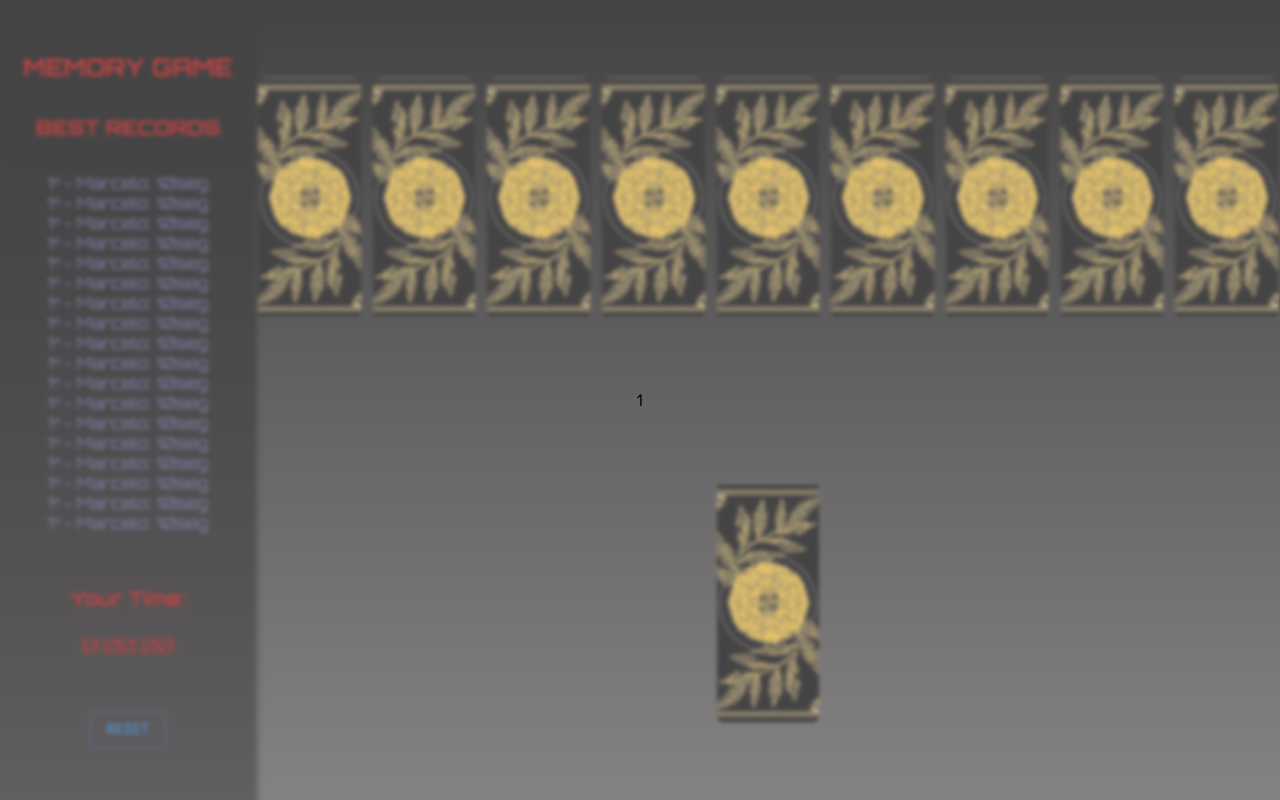
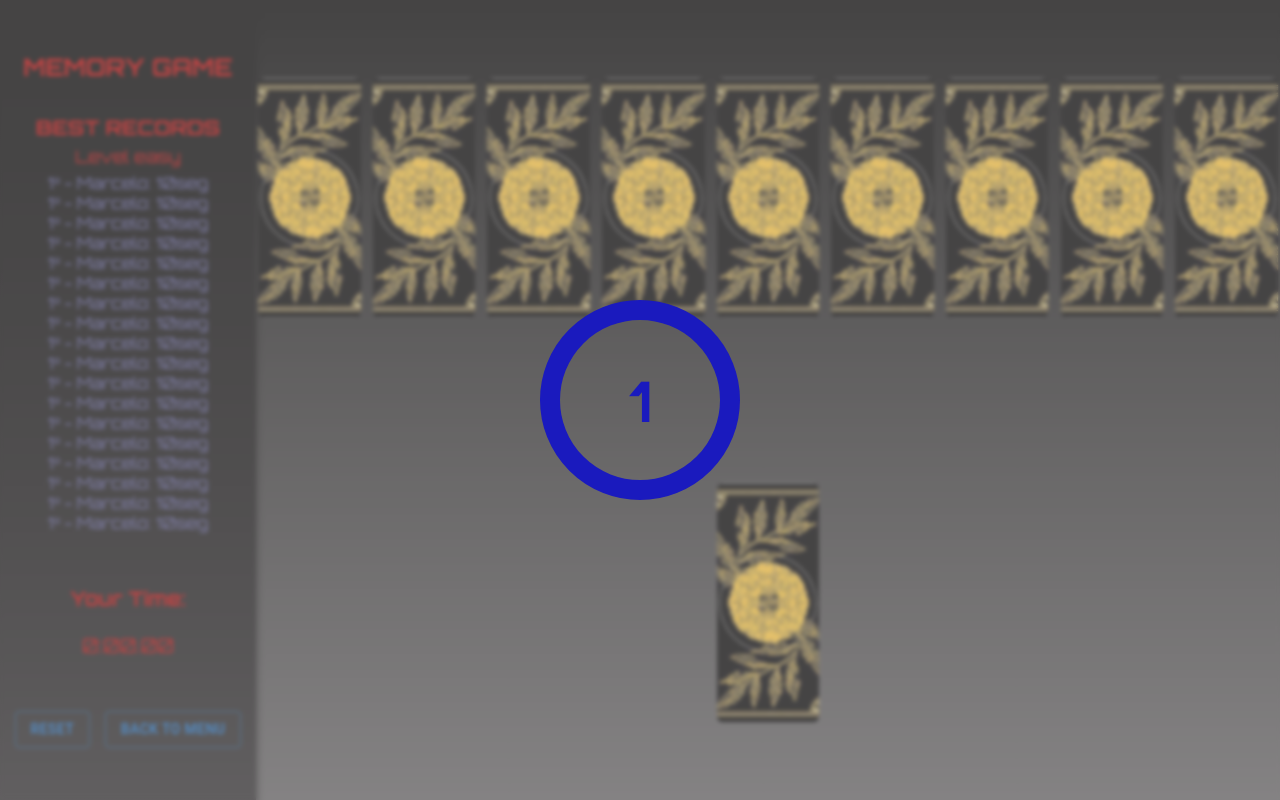
Before and after one commit to Marcelo-Siriaki/memory-game-fullstack, a React (Vite) app: page /home in a window 1280 px wide. Both pictures are taken after a click on the button "RESET". Built offline with nearby package versions, Linux system fonts and the light colour scheme.

Commit message:
button back to menu, level description on sidebar

```diff
--- a/src/components/countDownModal/index.jsx
+++ b/src/components/countDownModal/index.jsx
@@ -27,9 +27,9 @@ const CountdownModal = () => {
     }, []);
 
     return (
-        <div className="countdown-backdrop">
-            <main className="countdown-container">
-                <div>{countdown}</div>
+        <div className="countdown-modal-backdrop">
+            <main className="countdown-modal-container">
+                <div className="countdown-modal-txt">{countdown}</div>
             </main>
         </div>
     )
--- a/src/components/countDownModal/styles.css
+++ b/src/components/countDownModal/styles.css
@@ -1,4 +1,4 @@
-.countdown-backdrop {
+.countdown-modal-backdrop {
     position: fixed;
     top: 0;
     left: 0;
@@ -9,5 +9,26 @@
     display: flex;
     align-items: center;
     justify-content: center;
-    z-index: 999;
+    z-index: 1;
 }
+
+.countdown-modal-container {
+    display: flex;
+    justify-content: center;
+    align-items: center;
+    z-index: 2;
+
+    width: 200px;
+    height: 200px;
+
+    border-radius: 50%;
+    border: 20px rgb(26, 26, 190) solid;
+}
+
+.countdown-modal-txt {
+    color: rgb(26, 26, 190);
+    font-size: 56px;
+    font-weight: bold;
+
+    z-index: 3;
+}
--- a/src/components/sidebar/index.jsx
+++ b/src/components/sidebar/index.jsx
@@ -1,10 +1,13 @@
 import React from "react";
 import "./styles.css";
-import { BasicButtons } from "../../pages/login";
+import { BasicButtons } from "../../pages/menu";
 import useUser from "../../hooks/useUser";
 import Cronometer from "../cronometer";
+import { useNavigate } from "react-router-dom";
 
 const Sidebar = () => {
+    const navigate = useNavigate();
+
     const {
         setResetedCards,
         setAllMatch,
@@ -27,12 +30,23 @@ const Sidebar = () => {
         setCronometerOn(false);
     }
 
+    const handleBackToMenu = () => {
+        setResetedCards(true);
+        setAllMatch(false);
+        setGameMode({ ...gameMode });
+        setElapsedTime(0);
+        setCountdown(3);
+        setCronometerOn(false);
+        navigate("/");
+    }
+
     return (
         <nav className="sidebar-container">
 
             <h1 className="sidebar-game-title">MEMORY GAME</h1>
             <main className="sidebar-main">
                 <h2 className="sidebar-list-title">BEST RECORDS</h2>
+                <span className="sidebar-list-subtitle">Level {gameMode.difficult}</span>
                 <div className="sidebar-list">
                     <span className="sidebar-span">1º - Marcelo: 10seg</span>
                     <span className="sidebar-span">1º - Marcelo: 10seg</span>
@@ -60,11 +74,18 @@ const Sidebar = () => {
                 <Cronometer />
             </div>
 
-            <BasicButtons
-                btnType="button"
-                btnName="Reset"
-                onClick={handleReset}
-            />
+            <div className="sidebar-btns-container">
+                <BasicButtons
+                    btnType="button"
+                    btnName="Reset"
+                    onClick={handleReset}
+                />
+                <BasicButtons
+                    btnType="button"
+                    btnName="Back to Menu"
+                    onClick={handleBackToMenu}
+                />
+            </div>
         </nav>
     )
 }
--- a/src/components/sidebar/styles.css
+++ b/src/components/sidebar/styles.css
@@ -32,6 +32,11 @@
     font-size: 20px;
 }
 
+.sidebar-list-subtitle {
+    color: rgb(190, 0, 0);
+    font-size: 17px;
+}
+
 .sidebar-list {
     display: flex;
     flex-direction: column;
@@ -52,3 +57,10 @@
 
     height: 15%;
 }
+
+.sidebar-btns-container {
+    display: flex;
+    justify-content: space-evenly;
+
+    width: 100%;
+}
--- a/src/pages/login/index.jsx
+++ b/src/pages/menu/index.jsx
@@ -85,7 +85,7 @@ export function BasicButtons({ btnType, btnName, onClick }) {
 }
 
 
-const Login = () => {
+const Menu = () => {
     const [mode, setMode] = useState(false);
     const navigate = useNavigate();
     const { gameMode, setGameMode, setCountdownModalOpen } = useUser();
@@ -109,11 +109,11 @@ const Login = () => {
     }
 
     return (
-        <div className="login-container">
+        <div className="menu-container">
             {mode ?
-                (<div className="login-title-container">
+                (<div className="menu-title-container">
                     <form
-                        className="login-form-mode"
+                        className="menu-form-mode"
                         onSubmit={handleSubmit}
                     >
                         <Radio3ButtonsGroup
@@ -131,13 +131,13 @@ const Login = () => {
                     </form>
                 </div>)
                 :
-                (<div className="login-title-container">
+                (<div className="menu-title-container">
                     <h1
-                        className="login-title-texts"
+                        className="menu-title-texts"
                         onClick={handleStartGame}
                     >Start Game</h1>
                     <h1
-                        className="login-title-texts"
+                        className="menu-title-texts"
                         onClick={() => setMode(true)}
                     >
                         Mode
@@ -147,4 +147,4 @@ const Login = () => {
     )
 }
 
-export default Login
+export default Menu
--- a/src/pages/login/styles.css
+++ b/src/pages/menu/styles.css
@@ -1,4 +1,4 @@
-.login-container {
+.menu-container {
     display: flex;
     align-items: center;
     justify-content: center;
@@ -10,7 +10,7 @@
     box-shadow: 4px 4px 4px 0px rgba(0, 0, 0, 0.25);
 }
 
-.login-title-container {
+.menu-title-container {
     display: flex;
     flex-direction: column;
     justify-content: space-evenly;
@@ -20,23 +20,23 @@
     height: 40%;
 }
 
-.login-title-texts {
+.menu-title-texts {
     color: rgb(190, 0, 0);
 
     cursor: pointer;
 }
 
-.login-title-texts:hover {
+.menu-title-texts:hover {
     transform: scale(1.1);
 }
 
-.login-form-mode {
+.menu-form-mode {
     display: flex;
     flex-direction: column;
     justify-content: space-evenly;
 }
 
-.login-form-texts {
+.menu-form-texts {
     color: rgb(190, 0, 0);
 }
 
--- a/src/routes.jsx
+++ b/src/routes.jsx
@@ -1,15 +1,15 @@
 import { Route, Routes } from "react-router-dom";
 import { UserProvider } from "./contexts/userContext.jsx";
 import PageNotFound from "./pages/pageNotFound/index.jsx";
-import Login from "./pages/login/index.jsx";
+import Menu from "./pages/menu/index.jsx";
 import Home from "./pages/home/index.jsx";
 
 function MainRoutes() {
     return (
         <UserProvider>
             <Routes>
-                <Route path="/" element={<Login />} />
-                <Route path="/login" element={<Login />} />
+                <Route path="/" element={<Menu />} />
+                <Route path="/menu" element={<Menu />} />
                 <Route path="/home" element={<Home />} />
                 <Route path="*" element={<PageNotFound />} />
             </Routes>
```
